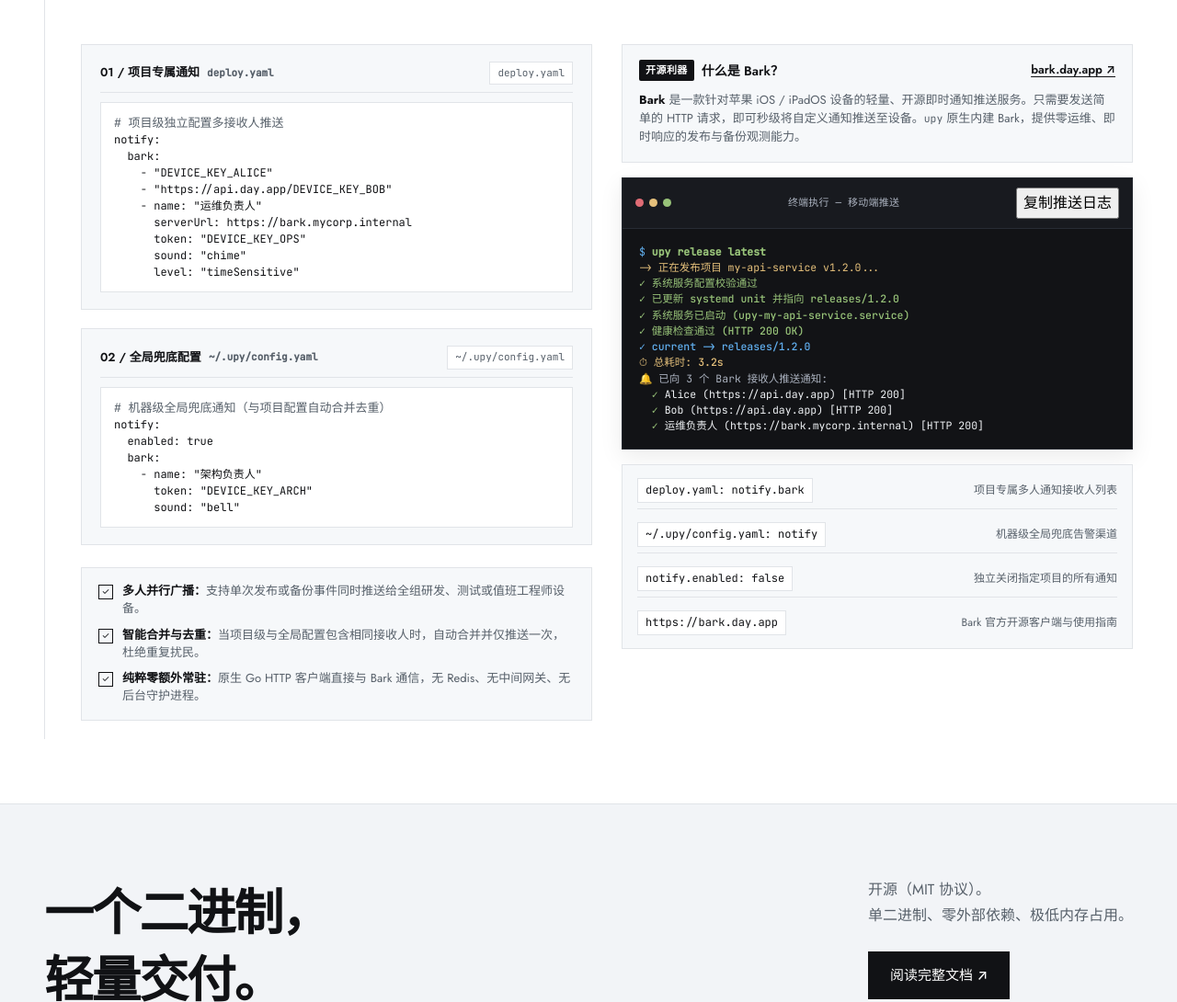
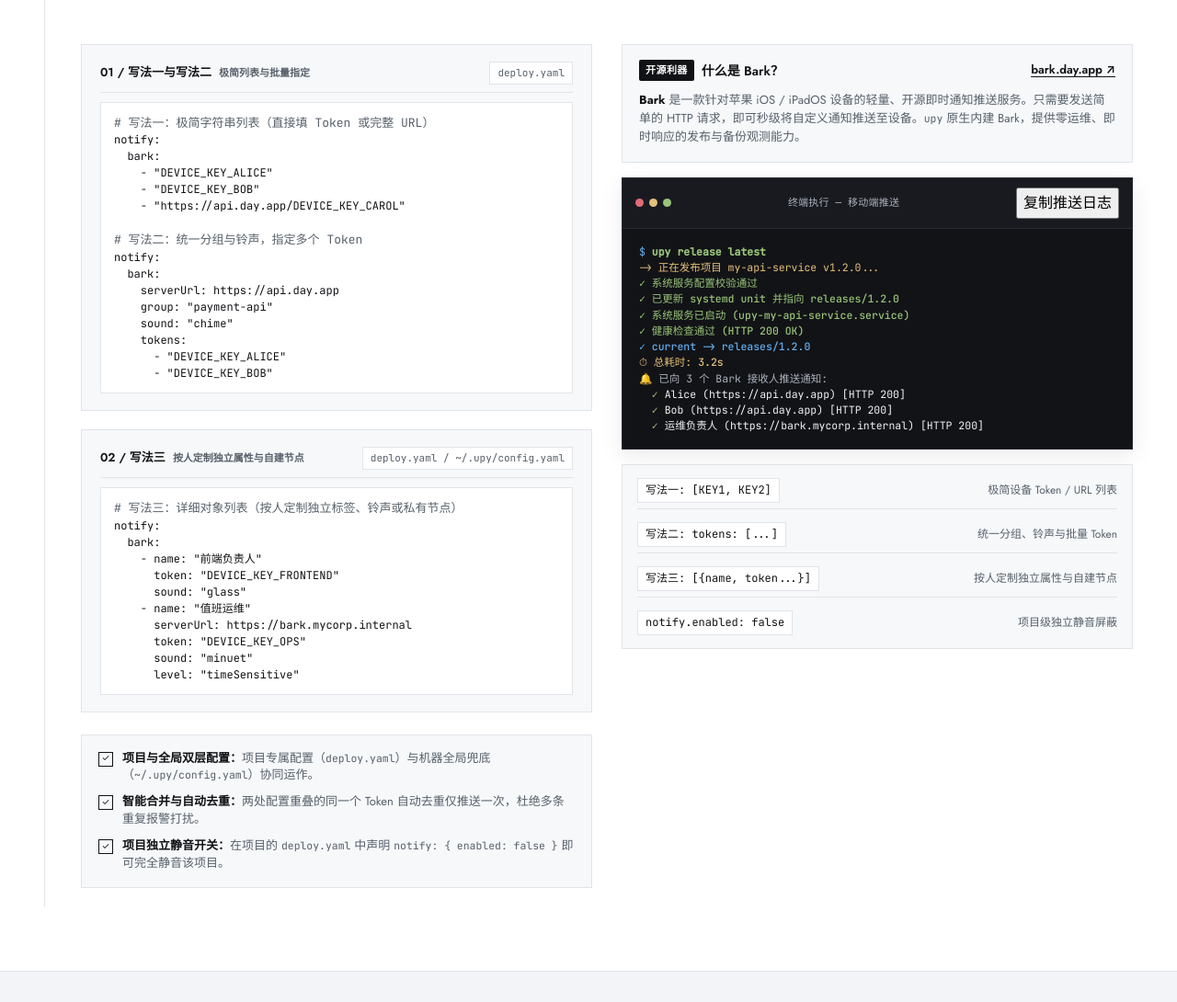
Before and after one commit to AaronConlon/upy, a plain HTML site: page website/zh.html in a window 1280 px wide. Shown: the part 5040-6130 px from the top of the page at 92% size. Drawn offline with Linux system fonts and the light colour scheme.

Commit message:
docs: detail the 3 common Bark configuration patterns and dual scopes across README and website

```diff
--- a/website/zh.html
+++ b/website/zh.html
@@ -757,52 +757,62 @@
 
           <div class="notify-showcase">
             <div class="showcase-steps">
-              <!-- Card 1: 项目级 deploy.yaml -->
+              <!-- Card 1: 写法一与写法二 -->
               <div class="showcase-step-card">
                 <div class="step-card-header">
-                  <span class="step-card-title">01 / 项目专属通知 <span>deploy.yaml</span></span>
+                  <span class="step-card-title">01 / 写法一与写法二 <span>极简列表与批量指定</span></span>
                   <span class="step-card-file">deploy.yaml</span>
                 </div>
-                <pre><code><span class="comment"># 项目级独立配置多接收人推送</span>
+                <pre><code><span class="comment"># 写法一：极简字符串列表（直接填 Token 或完整 URL）</span>
 <span class="keyword">notify</span>:
   <span class="string">bark</span>:
     - <span class="string">"DEVICE_KEY_ALICE"</span>
-    - <span class="string">"https://api.day.app/DEVICE_KEY_BOB"</span>
-    - <span class="string">name</span>: <span class="string">"运维负责人"</span>
+    - <span class="string">"DEVICE_KEY_BOB"</span>
+    - <span class="string">"https://api.day.app/DEVICE_KEY_CAROL"</span>
+
+<span class="comment"># 写法二：统一分组与铃声，指定多个 Token</span>
+<span class="keyword">notify</span>:
+  <span class="string">bark</span>:
+    <span class="string">serverUrl</span>: <span class="string">https://api.day.app</span>
+    <span class="string">group</span>: <span class="string">"payment-api"</span>
+    <span class="string">sound</span>: <span class="string">"chime"</span>
+    <span class="string">tokens</span>:
+      - <span class="string">"DEVICE_KEY_ALICE"</span>
+      - <span class="string">"DEVICE_KEY_BOB"</span></code></pre>
+              </div>
+
+              <!-- Card 2: 写法三 详细对象列表 -->
+              <div class="showcase-step-card">
+                <div class="step-card-header">
+                  <span class="step-card-title">02 / 写法三 <span>按人定制独立属性与自建节点</span></span>
+                  <span class="step-card-file">deploy.yaml / ~/.upy/config.yaml</span>
+                </div>
+                <pre><code><span class="comment"># 写法三：详细对象列表（按人定制独立标签、铃声或私有节点）</span>
+<span class="keyword">notify</span>:
+  <span class="string">bark</span>:
+    - <span class="string">name</span>: <span class="string">"前端负责人"</span>
+      <span class="string">token</span>: <span class="string">"DEVICE_KEY_FRONTEND"</span>
+      <span class="string">sound</span>: <span class="string">"glass"</span>
+    - <span class="string">name</span>: <span class="string">"值班运维"</span>
       <span class="string">serverUrl</span>: <span class="string">https://bark.mycorp.internal</span>
       <span class="string">token</span>: <span class="string">"DEVICE_KEY_OPS"</span>
-      <span class="string">sound</span>: <span class="string">"chime"</span>
+      <span class="string">sound</span>: <span class="string">"minuet"</span>
       <span class="string">level</span>: <span class="string">"timeSensitive"</span></code></pre>
               </div>
 
-              <!-- Card 2: 机器级全局配置 ~/.upy/config.yaml -->
-              <div class="showcase-step-card">
-                <div class="step-card-header">
-                  <span class="step-card-title">02 / 全局兜底配置 <span>~/.upy/config.yaml</span></span>
-                  <span class="step-card-file">~/.upy/config.yaml</span>
-                </div>
-                <pre><code><span class="comment"># 机器级全局兜底通知（与项目配置自动合并去重）</span>
-<span class="keyword">notify</span>:
-  <span class="string">enabled</span>: <span class="keyword">true</span>
-  <span class="string">bark</span>:
-    - <span class="string">name</span>: <span class="string">"架构负责人"</span>
-      <span class="string">token</span>: <span class="string">"DEVICE_KEY_ARCH"</span>
-      <span class="string">sound</span>: <span class="string">"bell"</span></code></pre>
-              </div>
-
-              <!-- Card 3: 内核保障 -->
+              <!-- Card 3: 双层范围与内核保障 -->
               <div class="showcase-guarantees">
                 <div class="guarantee-item">
                   <span class="guarantee-icon" aria-hidden="true">✓</span>
-                  <div><strong>多人并行广播：</strong>支持单次发布或备份事件同时推送给全组研发、测试或值班工程师设备。</div>
+                  <div><strong>项目与全局双层配置：</strong>项目专属配置（<code>deploy.yaml</code>）与机器全局兜底（<code>~/.upy/config.yaml</code>）协同运作。</div>
                 </div>
                 <div class="guarantee-item">
                   <span class="guarantee-icon" aria-hidden="true">✓</span>
-                  <div><strong>智能合并与去重：</strong>当项目级与全局配置包含相同接收人时，自动合并并仅推送一次，杜绝重复扰民。</div>
+                  <div><strong>智能合并与自动去重：</strong>两处配置重叠的同一个 Token 自动去重仅推送一次，杜绝多条重复报警打扰。</div>
                 </div>
                 <div class="guarantee-item">
                   <span class="guarantee-icon" aria-hidden="true">✓</span>
-                  <div><strong>纯粹零额外常驻：</strong>原生 Go HTTP 客户端直接与 Bark 通信，无 Redis、无中间网关、无后台守护进程。</div>
+                  <div><strong>项目独立静音开关：</strong>在项目的 <code>deploy.yaml</code> 中声明 <code>notify: { enabled: false }</code> 即可完全静音该项目。</div>
                 </div>
               </div>
             </div>
@@ -854,20 +864,20 @@
               <!-- 快捷速查卡片 -->
               <div class="backup-cmd-grid">
                 <div class="backup-cmd-item">
-                  <code>deploy.yaml: notify.bark</code>
-                  <span>项目专属多人通知接收人列表</span>
+                  <code>写法一: [KEY1, KEY2]</code>
+                  <span>极简设备 Token / URL 列表</span>
                 </div>
                 <div class="backup-cmd-item">
-                  <code>~/.upy/config.yaml: notify</code>
-                  <span>机器级全局兜底告警渠道</span>
+                  <code>写法二: tokens: [...]</code>
+                  <span>统一分组、铃声与批量 Token</span>
+                </div>
+                <div class="backup-cmd-item">
+                  <code>写法三: [{name, token...}]</code>
+                  <span>按人定制独立属性与自建节点</span>
                 </div>
                 <div class="backup-cmd-item">
                   <code>notify.enabled: false</code>
-                  <span>独立关闭指定项目的所有通知</span>
-                </div>
-                <div class="backup-cmd-item">
-                  <code>https://bark.day.app</code>
-                  <span>Bark 官方开源客户端与使用指南</span>
+                  <span>项目级独立静音屏蔽</span>
                 </div>
               </div>
             </div>
```
Also changed, not shown: website/index.html (+43 -33 lines), 2 other files.
